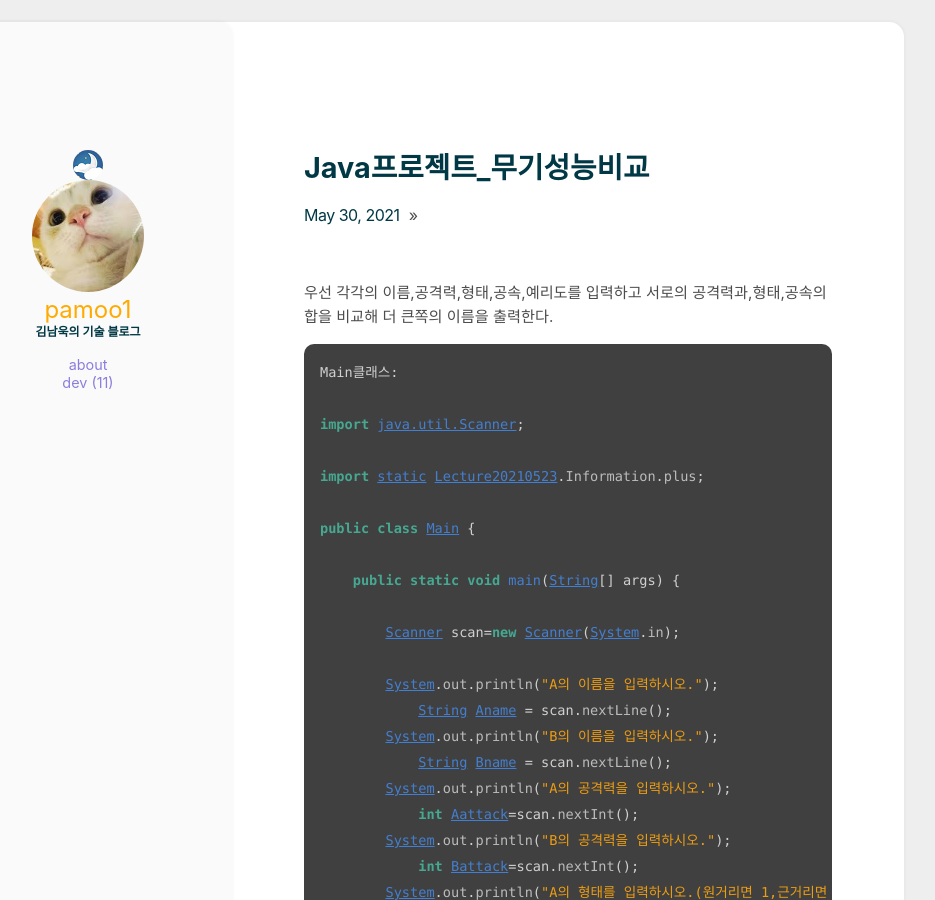
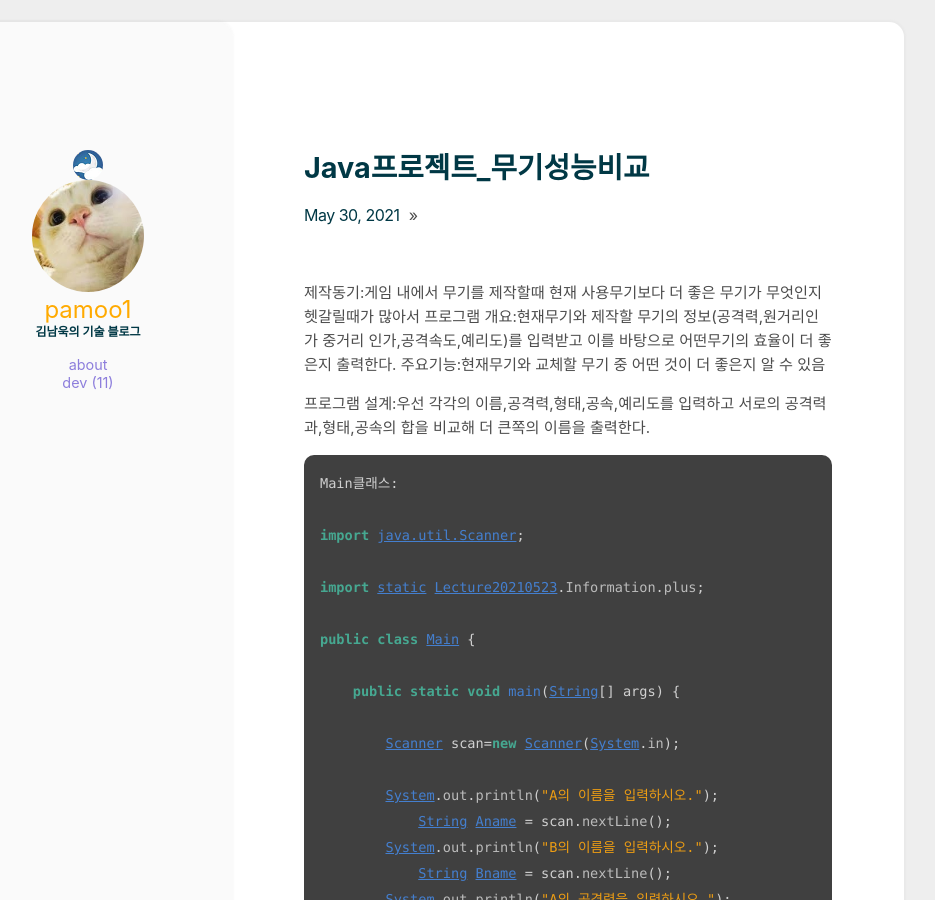
Before and after one commit to pamoo1/bloag, a Jekyll site: the page built from _posts/2021-05-30-java프로젝트_무기성능비교.md, in a window 1280 px wide and 900 px high. Shown: the whole window, without its empty margins (216-1151 px from the left). Built offline with Jekyll 4.4.1, drawn with Linux system fonts in a browser that asks for light colours.

Commit message:
Update 2021-05-30-java프로젝트_무기성능비교.md

````diff
--- a/_posts/2021-05-30-java프로젝트_무기성능비교.md
+++ b/_posts/2021-05-30-java프로젝트_무기성능비교.md
@@ -1,5 +1,8 @@
-우선 각각의 이름,공격력,형태,공속,예리도를 입력하고 서로의 공격력과,형태,공속의 합을 비교해 더 큰쪽의 이름을
-출력한다.
+제작동기:게임 내에서 무기를 제작할때 현재 사용무기보다 더 좋은 무기가 무엇인지 헷갈릴때가 많아서
+프로그램 개요:현재무기와 제작할 무기의 정보(공격력,원거리인가 중거리 인가,공격속도,예리도)를 입력받고 이를 바탕으로 어떤무기의 효율이 더 좋은지 출력한다.
+주요기능:현재무기와 교체할 무기 중 어떤 것이 더 좋은지 알 수 있음
+
+프로그램 설계:우선 각각의 이름,공격력,형태,공속,예리도를 입력하고 서로의 공격력과,형태,공속의 합을 비교해 더 큰쪽의 이름을 출력한다.
 
 
 ```java
````
